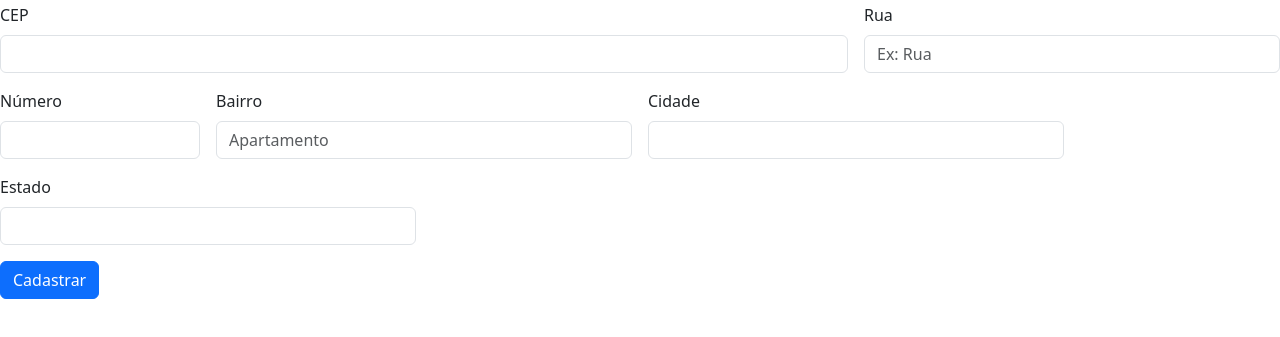
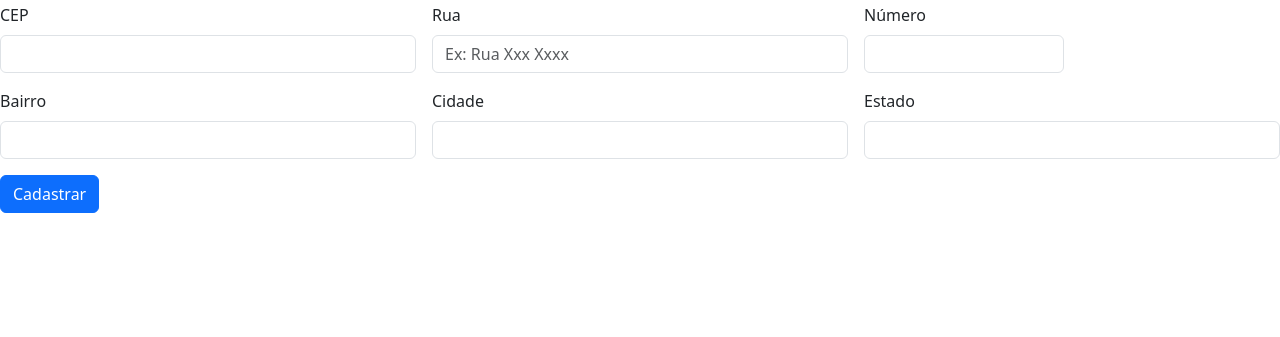
Before and after one commit to AnaLu1za/form-CadEndereco, a plain HTML site: page index.html in a window 1280 px wide. Shown: the part 53-390 px from the top of the page. Drawn offline with nearby package versions, Linux system fonts and the light colour scheme.

Commit message:
modifica tamanho do col em divisão, em arquivo html

```diff
--- a/index.html
+++ b/index.html
@@ -12,13 +12,13 @@
     <h1>Cadastro de Endereço</h1>
 
     <form class="row g-3">
-        <div class="col-md-8">
+        <div class="col-md-4">
             <label for="inputZip" class="form-label">CEP</label>
             <input type="text" class="form-control" id="cep">
         </div>
         <div class="col-md-4">
             <label for="inputAddress" class="form-label">Rua</label>
-            <input type="text" class="form-control" id="logradouro" placeholder="Ex: Rua ">
+            <input type="text" class="form-control" id="logradouro" placeholder="Ex: Rua Xxx Xxxx">
         </div>
         <div class="col-2">
             <label for="inputAddress" class="form-label">Número</label>
@@ -26,7 +26,7 @@
         </div>
         <div class="col-md-4">
             <label for="inputAddress2" class="form-label">Bairro</label>
-            <input type="text" class="form-control" id="bairro" placeholder="Apartamento">
+            <input type="text" class="form-control" id="bairro" placeholder="">
         </div>
         <div class="col-md-4">
             <label for="inputCity" class="form-label">Cidade</label>
```
